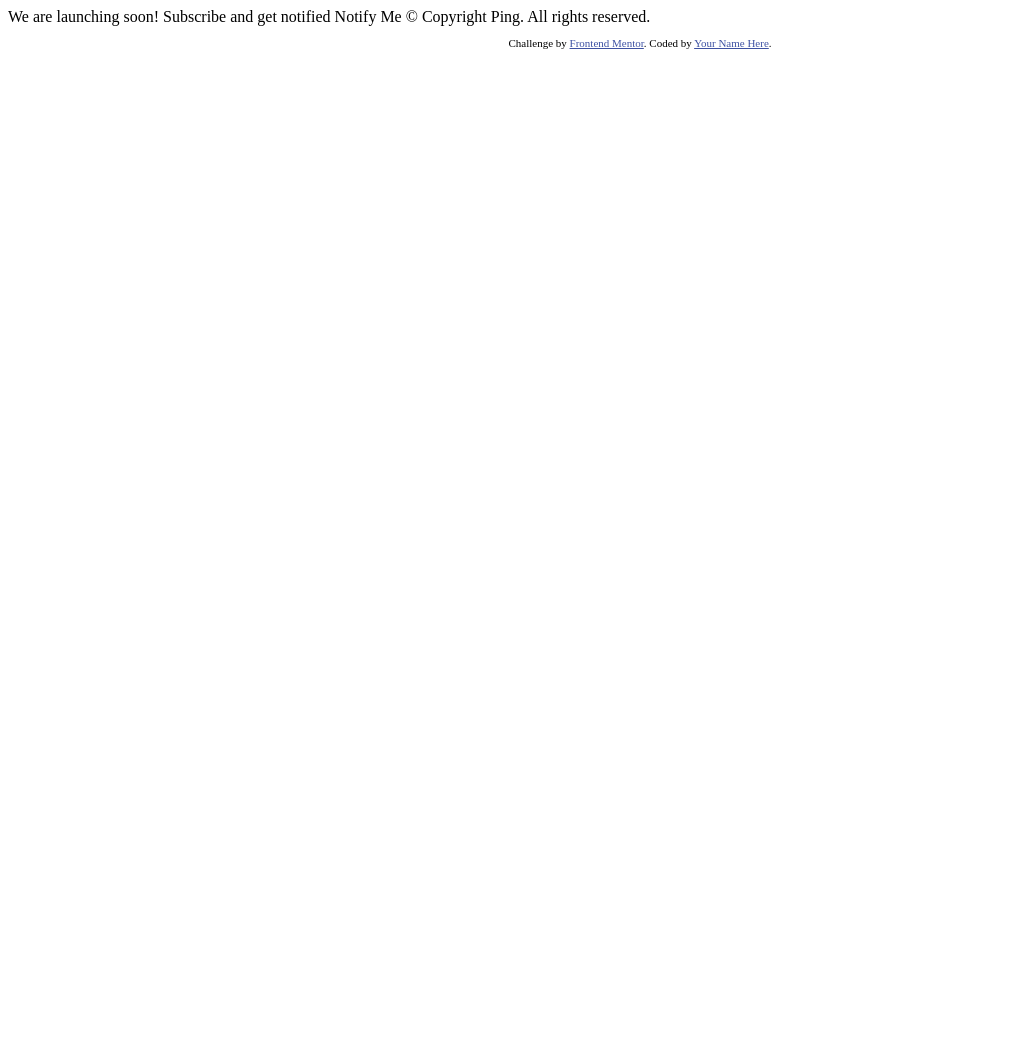
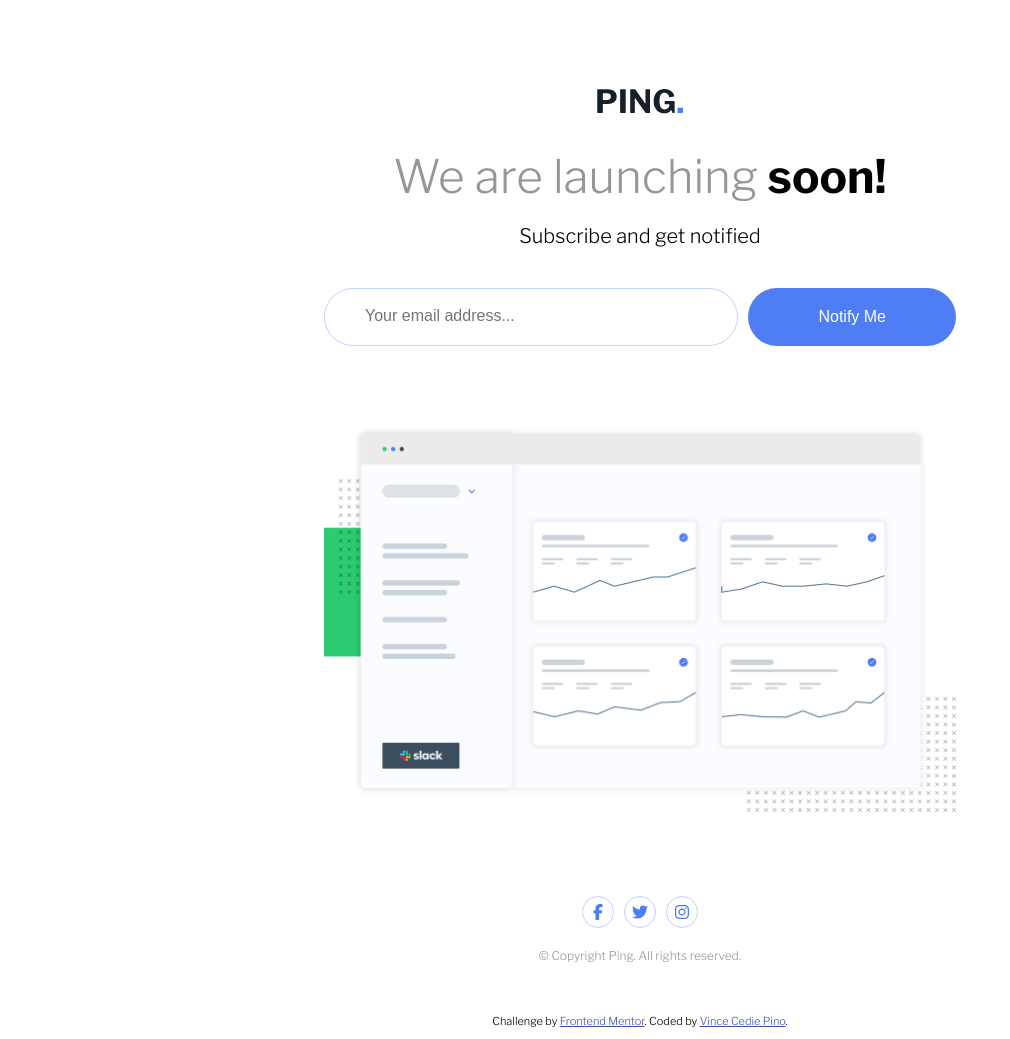
Before and after one commit to vince-pino/fem-ping-single-column-coming-soon-page, a plain HTML site: page index.html in a window 1280 px wide. Shown: the whole page, without its empty margins (0-1010 px from the left). Before the commit the page ends 800 px from the top, so only its background shows below. Drawn offline with nearby package versions, Linux system fonts and the light colour scheme.

Commit message:
Finish Project

```diff
--- a/index.html
+++ b/index.html
@@ -5,30 +5,57 @@
   <meta name="viewport" content="width=device-width, initial-scale=1.0"> <!-- displays site properly based on user's device -->
 
   <link rel="icon" type="image/png" sizes="32x32" href="./images/favicon-32x32.png">
+  <link rel="preconnect" href="https://fonts.googleapis.com">
+  <link rel="preconnect" href="https://fonts.gstatic.com" crossorigin>
+  <link href="https://fonts.googleapis.com/css2?family=Libre+Franklin:wght@300;600;700&display=swap" rel="stylesheet">
+  <script src="https://kit.fontawesome.com/85f3ffcdf5.js" crossorigin="anonymous"></script>
+  <link rel="stylesheet" href="styles/styles.css">
 
   <title>Frontend Mentor | Ping coming soon page</title>
-
-  <!-- Feel free to remove these styles or customise in your own stylesheet 👍 -->
-  <style>
-    .attribution { font-size: 11px; text-align: center; }
-    .attribution a { color: hsl(228, 45%, 44%); }
-  </style>
 </head>
 <body>
 
-  We are launching soon!
-
-  Subscribe and get notified
-
-  Notify Me
-
-  &copy; Copyright Ping. All rights reserved.
+  <main>
+    <div>
+      <img class="logo" src="images/logo.svg" alt="">
+    </div>
+    <h1 class="title">
+      <span>We are launching</span> soon!
+    </h1>
+    <div class="text">
+      Subscribe and get notified
+    </div>
+    <div class="form">
+      <input class="email" type="text" placeholder="Your email address...">
+      <div class="error-message">Please provide a valid email address</div>
+      <button class="btn">Notify Me</button>
+    </div>
+    <div class="image">
+      <img src="images/illustration-dashboard.png" alt="">
+    </div>
+    <div class="icons">
+      <div class="i-container">
+        <i class="fa-brands fa-facebook-f"></i>
+      </div>
+      <div class="i-container">
+        <i class="fa-brands fa-twitter"></i>
+      </div>
+      <div class="i-container">
+        <i class="fa-brands fa-instagram"></i>
+      </div>
+    </div>
+    <div class="copyright">
+      &copy; Copyright Ping. All rights reserved.
+    </div>
+  </main>
 
   <footer>
     <p class="attribution">
       Challenge by <a href="https://www.frontendmentor.io?ref=challenge" target="_blank">Frontend Mentor</a>.
-      Coded by <a href="#">Your Name Here</a>.
+      Coded by <a href="#">Vince Cedie Pino</a>.
     </p>
   </footer>
+
+  <script src="js/index.js"></script>
 </body>
 </html>
--- /dev/null
+++ b/js/index.js
@@ -0,0 +1,21 @@
+const inputEl = document.querySelector('input');
+const btnEl = document.querySelector('button');
+
+btnEl.addEventListener('click', () => {
+  const email = inputEl.value;
+
+  if (email === '' || !checkEmail(email)) {
+    document.querySelector('.error-message').style.display = 'block';
+    inputEl.classList.add('error-email');
+  }
+  else {
+    document.querySelector('.error-message').style.display = 'none';
+    inputEl.classList.remove('error-email');
+  }
+});
+
+function checkEmail(input) {
+  const emailRegEx = /[^\s@]+@[^\s@]+\.[^\s@]/;
+
+  return emailRegEx.test(input);
+}
--- /dev/null
+++ b/styles/styles.css
@@ -0,0 +1,189 @@
+body {
+  height: 100vh;
+  font-family: Libre Franklin;
+
+  display: flex;
+  flex-direction: column;
+  align-items: center;
+}
+
+main {
+  margin: auto;
+  width: 50%;
+  margin-top: 5rem;
+  margin-bottom: 40px;
+
+  display: flex;
+  flex-direction: column;
+  align-items: center;
+}
+
+.title {
+  font-size: 46px;
+  margin-bottom: 20px;
+}
+
+.title span{
+  font-weight: 300;
+  color: hsl(0, 0%, 59%);
+}
+
+.text {
+  font-size: 20px;
+  margin-bottom: 40px;
+}
+
+.form {
+  width: 100%;
+  margin-bottom: 5rem;
+
+  display: flex;
+  justify-content: space-between;
+  gap: 10px;
+  position: relative;
+}
+
+.email {
+  flex: 1;
+  padding: 20px 40px;
+  border-radius: 50px;
+  border: 1px solid hsl(223, 100%, 88%);
+}
+
+.email::placeholder {
+  font-size: 16px;
+}
+
+.email:focus {
+  outline-color: hsl(223, 87%, 63%);
+  outline-width: 2px;
+}
+
+.error-message {
+  display: none;
+  position: absolute;
+  top: 60px;
+  left: 40px;
+  font-size: 14px;
+  color: red;
+  font-style: italic;
+}
+
+.error-email {
+  border: 1px solid red;
+}
+
+.error-email:focus {
+  outline-color: red;
+  outline-width: 1px;
+}
+
+.btn {
+  padding: 20px 70px;
+  font-size: 16px;
+  border-radius: 50px;
+  text-wrap: nowrap;
+  background-color: hsl(223, 87%, 63%);
+  color: white;
+  border: none;
+  cursor: pointer;
+}
+
+.btn:active {
+  background-color: hsl(223, 87%, 63%, 0.8);
+}
+
+.image img {
+  width: 100%;
+  margin-bottom: 5rem;
+}
+
+.icons {
+  margin-bottom: 20px;
+  display: flex;
+  gap: 10px;
+}
+
+.i-container {
+  width: 30px;
+  height: 30px;
+  background-color: white;
+  border: 1px solid hsl(223, 100%, 88%);
+  border-radius: 100%;
+
+  display: flex;
+}
+
+.i-container:hover{
+  background-color: hsl(223, 87%, 63%);
+  border: 1px solid hsl(223, 87%, 63%);
+}
+
+.i-container:hover i {
+  color: white;
+}
+
+i {
+  color: hsl(223, 87%, 63%);
+  margin-right: 20px;
+  margin: auto;
+  cursor: pointer;
+}
+
+.copyright {
+  color: hsl(0, 0%, 59%);
+  font-size: 12px;
+}
+
+
+.attribution { font-size: 11px; text-align: center; }
+.attribution a { color: hsl(228, 45%, 44%); }
+
+
+@media screen and (max-width: 375px) {
+  main {
+    width: 90%;
+  }
+
+  .logo {
+    width: 60px;
+    height: auto;
+  }
+
+  .title {
+    font-size: 24px;
+  }
+
+  .text {
+    font-size: 14px;
+  }
+
+  .form {
+    flex-direction: column;
+    width: 90%;
+  }
+
+  .email {
+    padding: 16px 40px;
+  }
+
+  .email::placeholder {
+    font-size: 14px;
+  }
+
+  .error-message {
+    position: static;
+    text-align: center;
+    font-size: 12px;
+    margin-bottom: 20px;
+  }
+
+  .btn {
+    padding: 16px 40px;
+    font-size: 14px;
+  }
+
+  .copyright {
+    font-size: 10px;
+  }
+}
```
